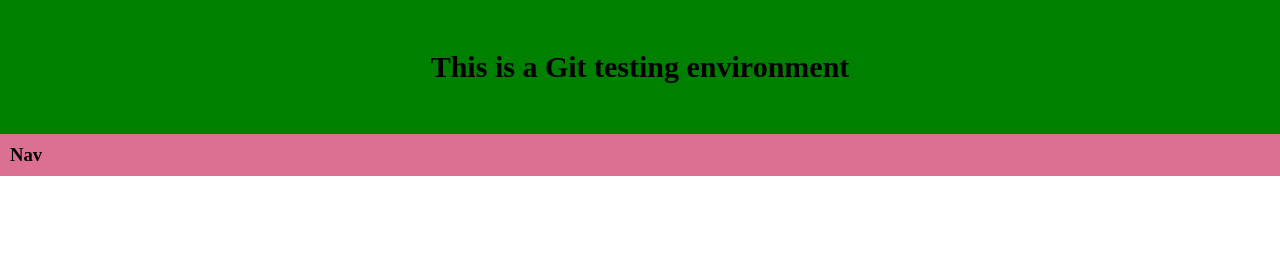
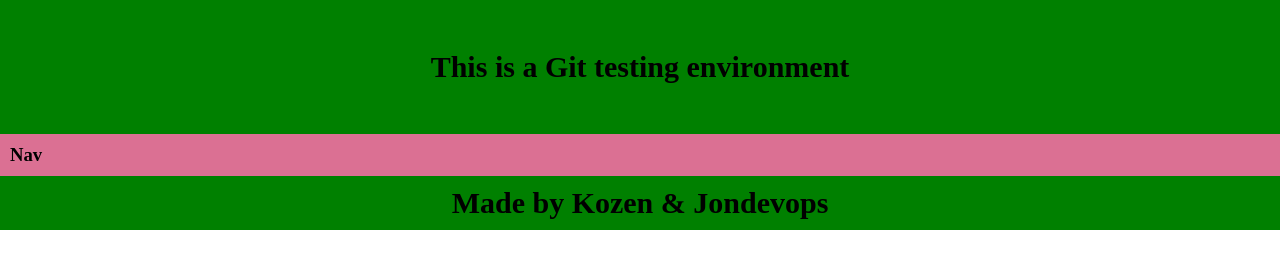
Before and after one commit to kozen0/git-test, a plain HTML site: page index.html in a window 1280 px wide. Drawn offline with Linux system fonts and the light colour scheme.

Commit message:
added a footer and styling

```diff
--- a/index.html
+++ b/index.html
@@ -7,6 +7,6 @@
   <header><h1>This is a Git testing environment</h1></header>
     <nav><h3>Nav</h3></nav>
   <main></main>
-  <footer></footer>
+  <footer><h3>Made by Kozen & Jondevops</h3></footer>
 </body>
 </html>
--- a/styles.css
+++ b/styles.css
@@ -29,3 +29,20 @@ nav h3 {
     padding: 0;
     margin: 0;
 }
+
+footer{
+  background-color: green;
+  height: auto;
+  width: auto;
+  margin: 0;
+  padding: 10px;
+}
+
+
+footer h3{
+
+    padding: 0;
+    margin: 0;
+    font-size: 30px;
+    text-align: center;
+}
```
